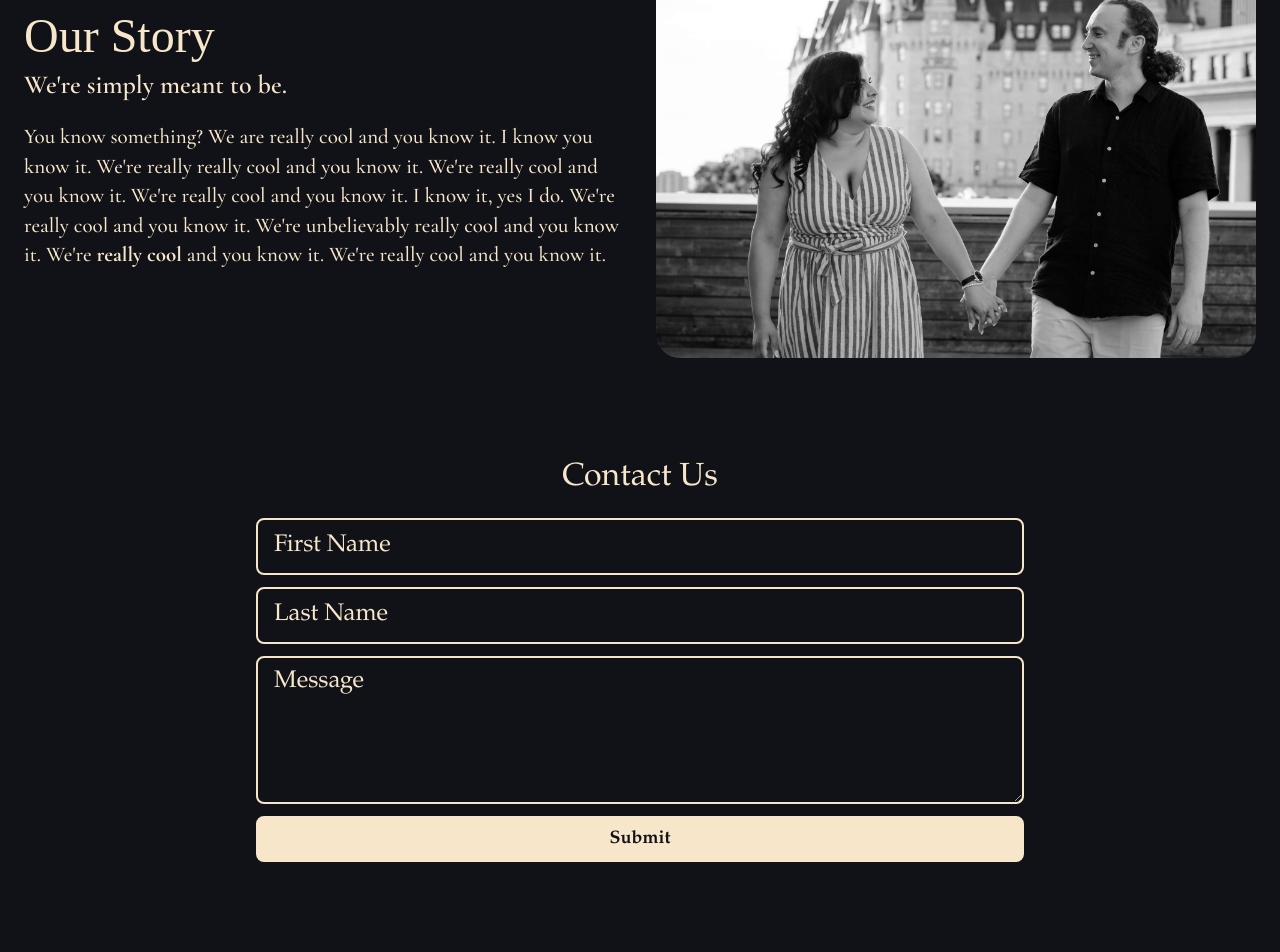
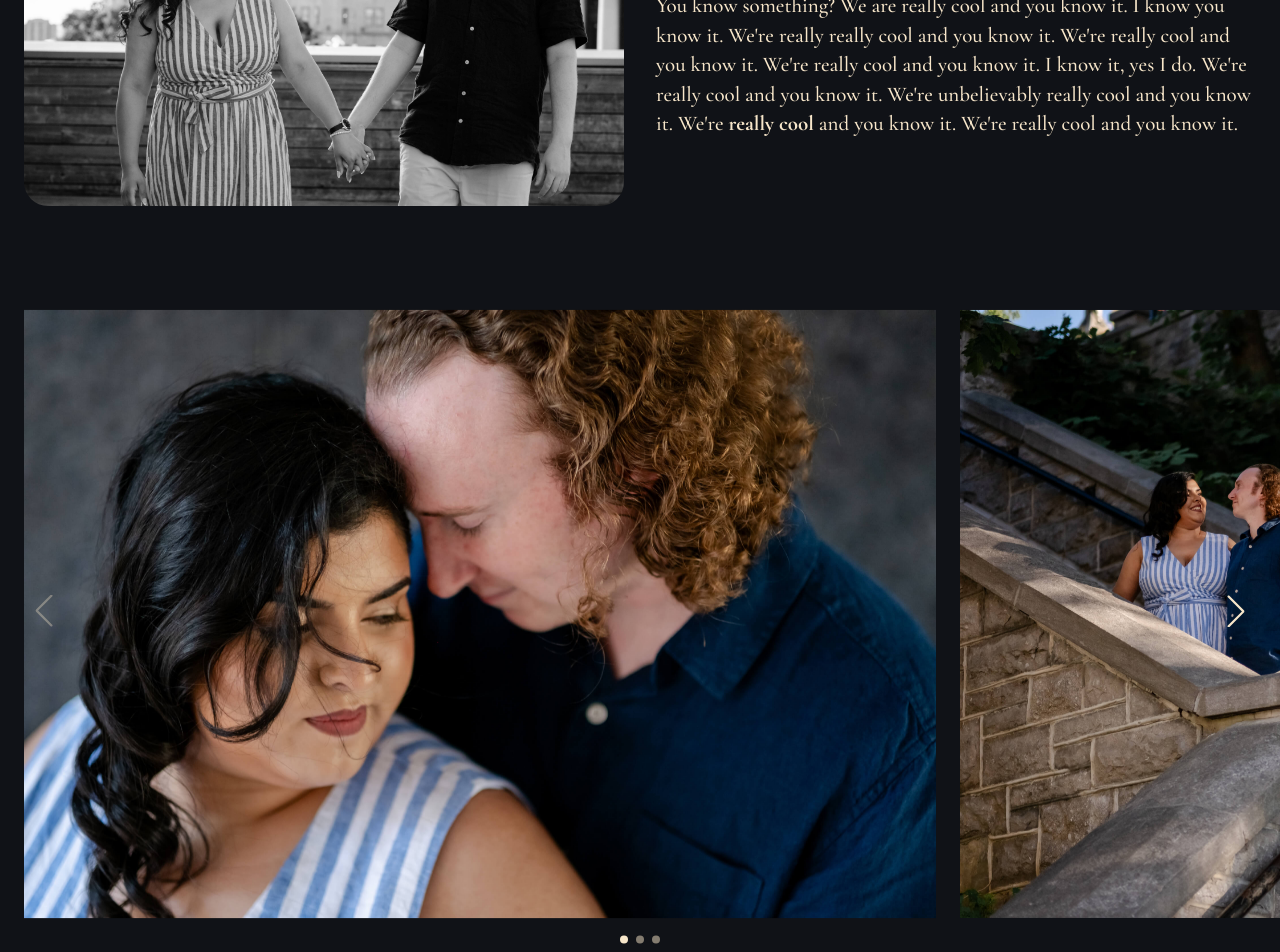
Before and after one commit to ericlach32/safraanderic, a Vue app: page /about in a window 1280 px wide. Shown: the part 980-1932 px from the top of the page. Built offline with nearby package versions, Linux system fonts and the light colour scheme; a web font is replaced by a local one.

Commit message:
content pop, carousel

```diff
--- a/index.html
+++ b/index.html
@@ -5,6 +5,12 @@
     <link rel="icon" href="/favicon.ico">
     <meta name="viewport" content="width=device-width, initial-scale=1.0">
     <title>Safra and Eric</title>
+
+    <link
+      rel="stylesheet"
+      href="https://cdn.jsdelivr.net/npm/swiper@12/swiper-bundle.min.css"
+    />
+    <script src="https://cdn.jsdelivr.net/npm/swiper@12/swiper-bundle.min.js"></script>
   </head>
   <body>
     <div id="app"></div>
--- a/src/assets/main.css
+++ b/src/assets/main.css
@@ -36,6 +36,7 @@
   min-height: calc((var(--vh, 1vh) * 100) - var(--header-height));
   background-color: var(--color-navy-black);
   box-sizing: border-box;
+  overflow-x: hidden;
 }
 
 .container--full {
@@ -242,6 +243,18 @@
   }
 }
 
+@media (max-width: 767px) {
+  .image-and-copy__container--mobile-top {
+    flex-direction: column-reverse;
+  }
+}
+
+@media (min-width: 768px) {
+  .image-and-copy__container--desktop-left {
+    flex-direction: row-reverse;
+  }
+}
+
 .image-and-copy__content {
 
 }
@@ -271,7 +284,6 @@
 }
 
 .image-and-copy__content p {
-  padding: 0 0 21px;
   font-family: "Cormorant Garamond", serif;
   font-optical-sizing: auto;
   font-weight: 500;
@@ -325,6 +337,69 @@
 @media (min-width: 768px) {
   .image-and-copy__image--mobile {
     display: none
+  }
+}
+
+.image-carousel {
+  position: relative;
+  width: 100%;
+  height: auto;
+  padding: 96px 0 0;
+}
+
+.image-carousel__image {
+  width: 100%;
+  height: 100%;
+  object-fit: cover;
+}
+
+.image-carousel__slide {
+  width: calc(90vw - 48px);
+}
+
+@media (min-width: 768px) {
+  .image-carousel__slide {
+    width: calc(75vw - 48px);
+    max-width: 1000px;
+  }
+}
+
+.swiper {
+  height: 100%;
+  overflow: visible;
+}
+
+.swiper-slide {
+  width: auto !important;
+  max-width: 100%;
+}
+
+.swiper-pagination {
+  transform: translateY(calc(100% + 8px));
+}
+
+.swiper-pagination-bullet {
+  background: var(--color-antique-white);
+  opacity: 0.5;
+}
+
+.swiper-pagination-bullet-active {
+  background: var(--color-antique-white);
+  opacity: 1;
+}
+
+.swiper-button-next,
+.swiper-button-prev {
+  color: var(--color-antique-white);
+  width: 32px;
+  height: 32px;
+  border-radius: 50%;
+}
+
+@media (max-width: 767px) {
+  .swiper-button-next,
+  .swiper-button-prev {
+    display: none;
   }
 }
 
@@ -459,6 +534,10 @@
 .countdown {
   display: flex;
   justify-content: center;
+
+  position: absolute;
+  right: 0;
+  transform: translateY(-100%);
 }
 
 @media (min-width: 768px) {
@@ -553,9 +632,10 @@
 }
 
 .btn {
+  position: relative;
   width: 100%;
-  padding: 12px 16px;
-  border-radius: 8px;
+  padding: 16px;
+  border-radius: 32px;
   border: 2px solid var(--color-antique-white);
   background-color: var(--color-antique-white);
   color: var(--color-navy-black);
@@ -566,6 +646,12 @@
   font-size: 18px;
   line-height: 1;
   cursor: pointer;
+  transition: 0.3s ease-in-out;
+}
+
+.btn:hover {
+  background-color: var(--color-navy-black);
+  color: var(--color-antique-white);
 }
 
 .visually-hidden {
--- a/src/components/ContactForm.vue
+++ b/src/components/ContactForm.vue
@@ -59,7 +59,7 @@ const props = defineProps({
       <div class="input-wrapper">
         <button
           type="submit"
-          class="btn">
+          class="btn btn-1 hover-filled-opacity">
           <span>Submit</span>
         </button>
       </div>
--- a/src/components/ImageAndCopy.vue
+++ b/src/components/ImageAndCopy.vue
@@ -45,18 +45,18 @@ defineProps({
 
 <template>
   <div
-    class="image-and-copy"
-    :class="[
+    class="image-and-copy">
+    <div
+      class="image-and-copy__container"
+      :class="[
       customClass,
-      { 'image-and-copy--full-height': fullHeight },
-      mobilePosition ? `image-and-copy--mobile-${mobilePosition}` : 'image-and-copy--mobile-center',
-      desktopPosition ? `image-and-copy--desktop-${desktopPosition}` : 'image-and-copy--desktop-center'
-    ]">
-    <div class="image-and-copy__container">
+      mobilePosition ? `image-and-copy__container--mobile-${mobilePosition}` : 'image-and-copy__container--mobile-center',
+      desktopPosition ? `image-and-copy__container--desktop-${desktopPosition}` : 'image-and-copy__container--desktop-center'
+      ]">
       <div class="image-and-copy__content">
         <h2>{{ heading }}</h2>
         <h3>{{ subheading }}</h3>
-        <p v-html="copy"></p>
+        <div v-html="copy"></div>
       </div>
       <div class="image-and-copy__image-wrapper">
         <img
--- /dev/null
+++ b/src/components/ImageCarousel.vue
@@ -0,0 +1,101 @@
+<script setup>
+import { onMounted, nextTick } from 'vue'
+
+defineProps({
+  imageUrl: {
+    type: String,
+    required: false,
+  },
+  image2Url: {
+    type: String,
+    required: false,
+  },
+  image3Url: {
+    type: String,
+    required: false,
+  },
+  image4Url: {
+    type: String,
+    required: false,
+  },
+  imageAlt: {
+    type: String,
+    required: false,
+  },
+})
+
+let swiper = null
+
+onMounted(async () => {
+  // Wait for DOM to be fully rendered
+  await nextTick()
+
+  // Initialize Swiper
+  swiper = new Swiper('.swiper', {
+    slidesPerView: 'auto',
+    spaceBetween: 24,
+    // centeredSlides: true,
+    // loop: true,
+    // autoplay: {
+    //   delay: 7000,
+    //   disableOnInteraction: false,
+    // },
+    pagination: {
+      el: '.swiper-pagination',
+      clickable: true,
+    },
+    navigation: {
+      nextEl: '.swiper-button-next',
+      prevEl: '.swiper-button-prev',
+    },
+    breakpoints: {
+      768: {
+        // slidesPerView: 1,
+        // spaceBetween: 32,
+      },
+    },
+  })
+})
+</script>
+
+<template>
+  <div class="image-carousel">
+    <div class="swiper">
+      <div class="swiper-wrapper">
+        <div class="swiper-slide">
+          <div class="image-carousel__slide">
+            <img
+              v-if="imageUrl"
+              :src="imageUrl"
+              :alt="imageAlt"
+              class="image-carousel__image"
+            />
+          </div>
+        </div>
+        <div class="swiper-slide">
+          <div class="image-carousel__slide">
+            <img
+              v-if="image2Url"
+              :src="image2Url"
+              :alt="imageAlt"
+              class="image-carousel__image"
+            />
+          </div>
+        </div>
+        <div class="swiper-slide">
+          <div class="image-carousel__slide">
+            <img
+              v-if="image3Url"
+              :src="image3Url"
+              :alt="imageAlt"
+              class="image-carousel__image"
+            />
+          </div>
+        </div>
+      </div>
+      <div class="swiper-pagination"></div>
+      <div class="swiper-button-prev"></div>
+      <div class="swiper-button-next"></div>
+    </div>
+  </div>
+</template>
--- a/src/views/AboutView.vue
+++ b/src/views/AboutView.vue
@@ -1,6 +1,7 @@
 <script setup>
 import Hero from '../components/Hero.vue'
 import ImageAndCopy from '../components/ImageAndCopy.vue'
+import ImageCarousel from '../components/ImageCarousel.vue'
 import Faq from '../components/Faq.vue'
 import Countdown from '@/components/Countdown.vue';
 import ContactForm from '@/components/ContactForm.vue';
@@ -21,6 +22,17 @@ import ContactForm from '@/components/ContactForm.vue';
       customClass="hero--about"
     />
     <Countdown />
+    <!-- <ImageAndCopy
+      heading="Our Story"
+      subheading="We're simply meant to be."
+      copy="<p>You know something? We are really cool and you know it. I know you know it. We're really really cool and you know it. We're really cool and you know it. We're really cool and you know it. I know it, yes I do. We're really cool and you know it. We're unbelievably really cool and you know it. We're <b>really cool</b> and you know it. We're really cool and you know it.</p>"
+      imageUrl="/safra-and-eric-bw.jpg"
+      imageAlt="Safra and Eric"
+      imageMobileUrl="/safra-and-eric-bw.jpg"
+      imageMobileAlt="Safra and Eric"
+      mobilePosition="bottom"
+      desktopPosition="right"
+    /> -->
     <ImageAndCopy
       heading="Our Story"
       subheading="We're simply meant to be."
@@ -31,6 +43,12 @@ import ContactForm from '@/components/ContactForm.vue';
       imageMobileAlt="Safra and Eric"
       mobilePosition="top"
       desktopPosition="left"
+    />
+    <ImageCarousel
+      imageUrl="/safra-and-eric-heads.jpg"
+      image2Url="/safra-and-eric-dark-stairs.jpg"
+      image3Url="/safra-and-eric-hands.jpg"
+      imageAlt="Safra and Eric"
     />
     <ContactForm />
     <div class="faq">
```
Also changed, not shown: public/safra-and-eric-hands.jpg (added), public/safra-and-eric-heads.jpg (added).
